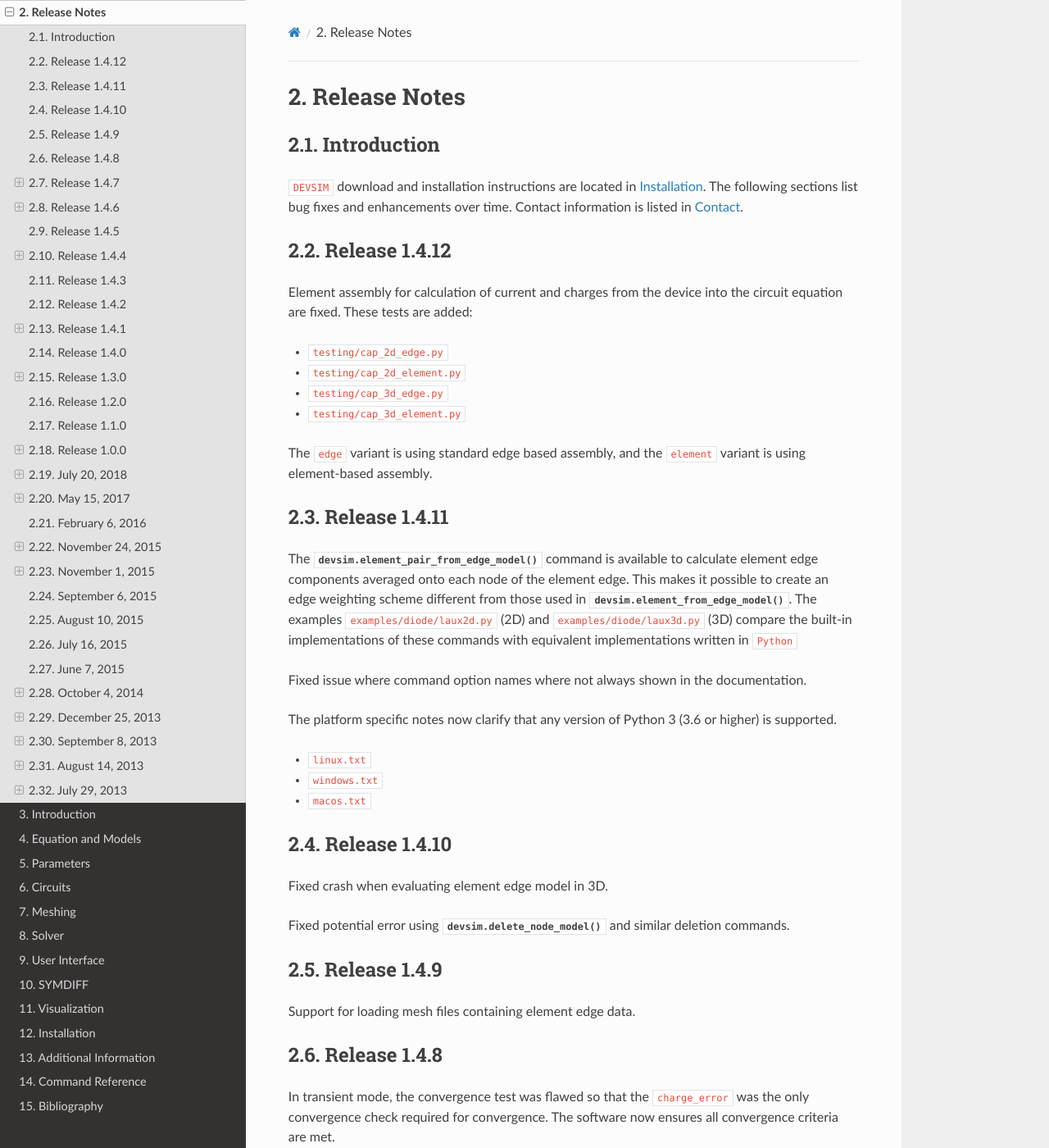
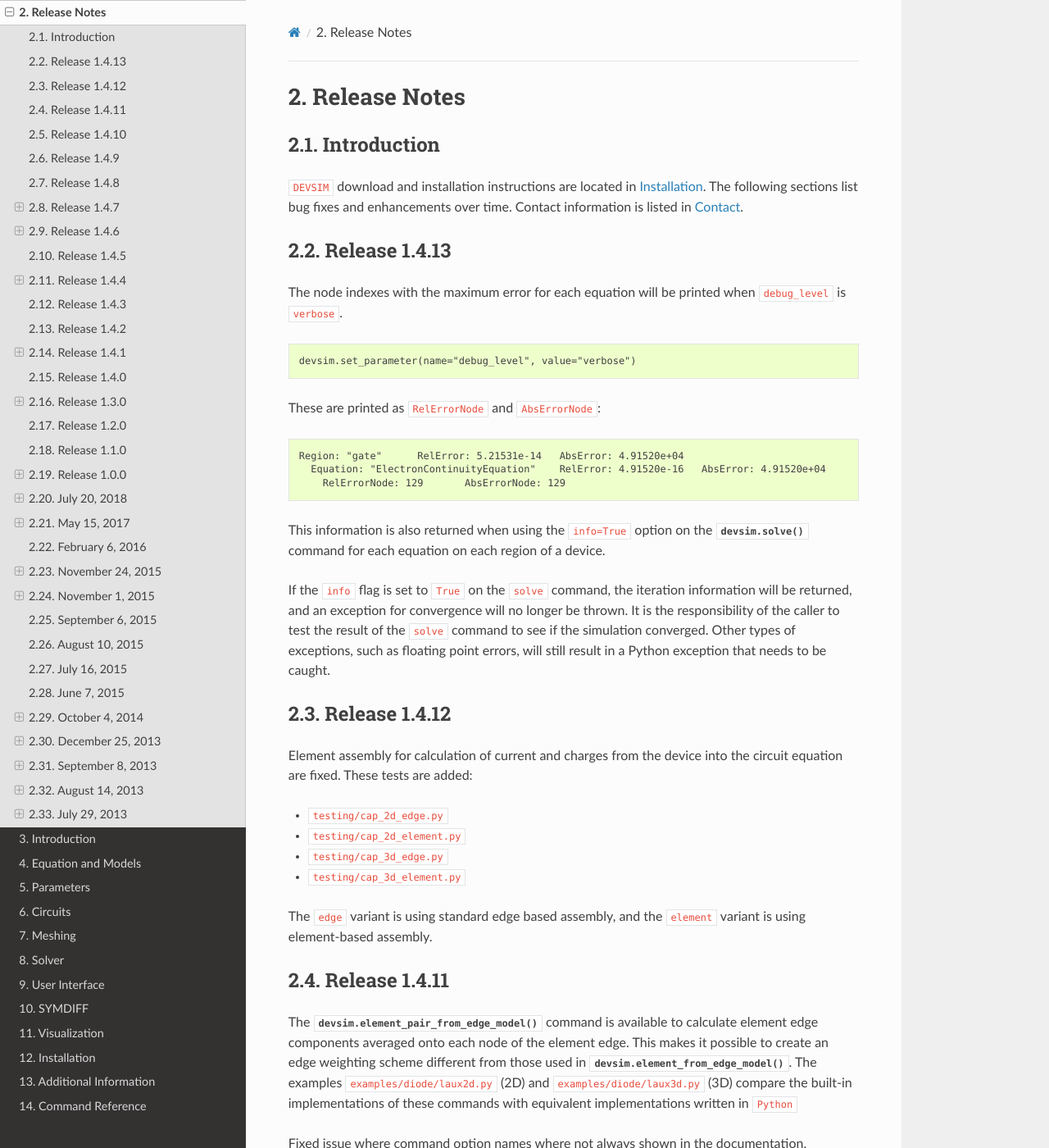
Before and after one commit to devsim/devsim_documentation, a Sphinx documentation site: the page built from sphinx/source/releasenotes.rst, in a window 1280 px wide and 1400 px high. Shown: the whole window at 82% size. Built offline with Sphinx 7.4.7 and the Read the Docs theme 2.0.0, drawn with Linux system fonts in a browser that asks for light colours; cross-references to code outside the pages are shown as plain code; some of the changed text lies outside the part shown.

Commit message:
update release notes

```diff
--- a/sphinx/source/conf.py
+++ b/sphinx/source/conf.py
@@ -64,7 +64,7 @@ author = u'DEVSIM LLC'
 # The short X.Y version.
 version = u'1.4'
 # The full version, including alpha/beta/rc tags.
-release = u'1.4.12'
+release = u'1.4.13'
 
 # The language for content autogenerated by Sphinx. Refer to documentation
 # for a list of supported languages.
--- a/sphinx/source/releasenotes.rst
+++ b/sphinx/source/releasenotes.rst
@@ -8,6 +8,29 @@ Introduction
 ~~~~~~~~~~~~
 
 |devsim| download and installation instructions are located in :ref:`sec__installation`.  The following sections list bug fixes and enhancements over time.  Contact information is listed in :ref:`Contact`.
+
+Release 1.4.13
+~~~~~~~~~~~~~~
+
+The node indexes with the maximum error for each equation will be printed when ``debug_level`` is ``verbose``.
+
+.. code-block:: none
+
+  devsim.set_parameter(name="debug_level", value="verbose")
+
+These are printed as ``RelErrorNode`` and ``AbsErrorNode``:
+
+.. code-block:: none
+
+    Region: "gate"	RelError: 5.21531e-14	AbsError: 4.91520e+04
+      Equation: "ElectronContinuityEquation"	RelError: 4.91520e-16	AbsError: 4.91520e+04
+	RelErrorNode: 129	AbsErrorNode: 129
+
+This information is also returned when using the ``info=True`` option on the :meth:`devsim.solve` command for each equation on each region of a device.
+
+If the ``info`` flag is set to ``True`` on the ``solve`` command, the iteration information will be returned, and an exception for convergence will no longer be thrown.  It is the responsibility of the caller to test the result of the ``solve`` command to see if the simulation converged.  Other types of exceptions, such as floating point errors, will still result in a Python exception that needs to be caught.
+
+
 
 Release 1.4.12
 ~~~~~~~~~~~~~~
```
